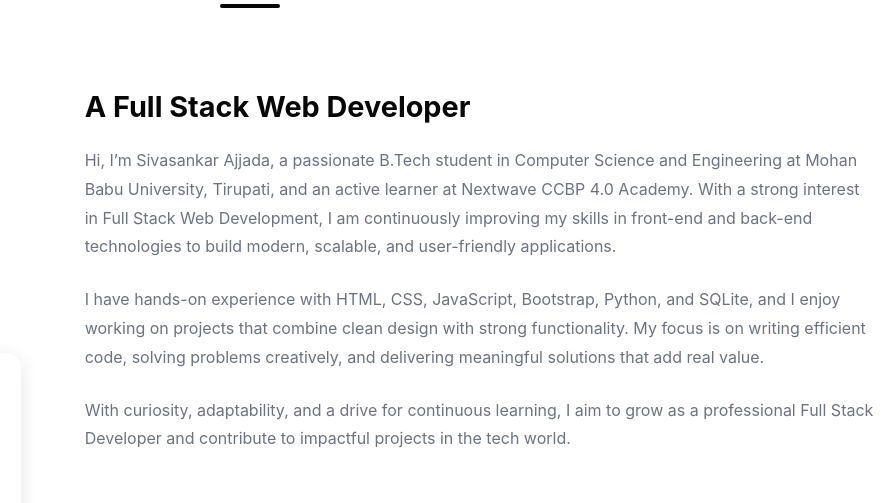
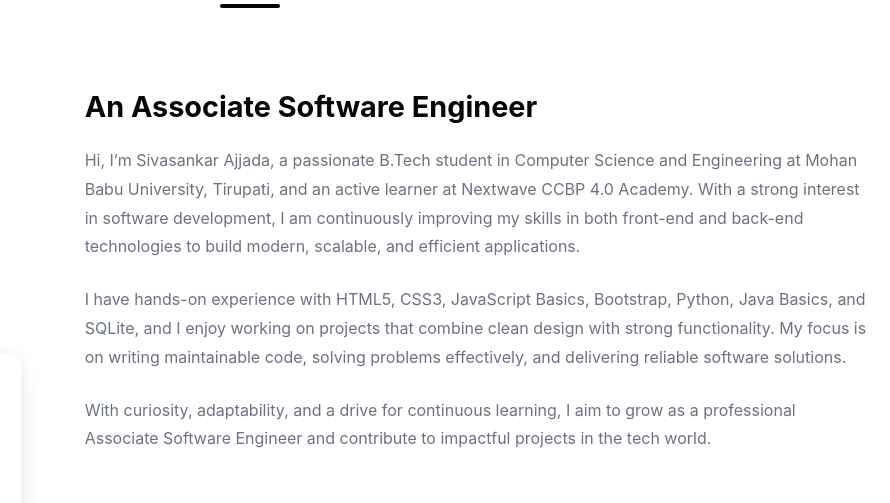
Before and after one commit to ajjadasiva2005/siva_associatesoftwareengineer_portfolio, a plain HTML site: page index.html in a window 1280 px wide. Shown: the part 1022-1525 px from the top of the page, 390-1280 px from the left. Drawn offline with Linux system fonts and the light colour scheme.

Commit message:
Update index.html

```diff
--- a/index.html
+++ b/index.html
@@ -84,13 +84,13 @@ Motivated and detail-oriented Associate Software Engineer with hands-on experien
                     </div>
                 </div>
                 <div class="about-text">
-                    <h3>A Full Stack Web Developer</h3>
+                    <h3>An Associate Software Engineer</h3>
                     <p>
-Hi, I’m Sivasankar Ajjada, a passionate B.Tech student in Computer Science and Engineering at Mohan Babu University, Tirupati, and an active learner at Nextwave CCBP 4.0 Academy. With a strong interest in Full Stack Web Development, I am continuously improving my skills in front-end and back-end technologies to build modern, scalable, and user-friendly applications.                    </p>
+Hi, I’m Sivasankar Ajjada, a passionate B.Tech student in Computer Science and Engineering at Mohan Babu University, Tirupati, and an active learner at Nextwave CCBP 4.0 Academy. With a strong interest in software development, I am continuously improving my skills in both front-end and back-end technologies to build modern, scalable, and efficient applications. </p>
                     <p>
-I have hands-on experience with HTML, CSS, JavaScript, Bootstrap, Python, and SQLite, and I enjoy working on projects that combine clean design with strong functionality. My focus is on writing efficient code, solving problems creatively, and delivering meaningful solutions that add real value.                    </p>
+I have hands-on experience with HTML5, CSS3, JavaScript Basics, Bootstrap, Python, Java Basics, and SQLite, and I enjoy working on projects that combine clean design with strong functionality. My focus is on writing maintainable code, solving problems effectively, and delivering reliable software solutions.                  </p>
                     <p>
-With curiosity, adaptability, and a drive for continuous learning, I aim to grow as a professional Full Stack Developer and contribute to impactful projects in the tech world.                    </p>
+With curiosity, adaptability, and a drive for continuous learning, I aim to grow as a professional Associate Software Engineer and contribute to impactful projects in the tech world.    </p>
                 </div>
             </div>
         </div>
```
